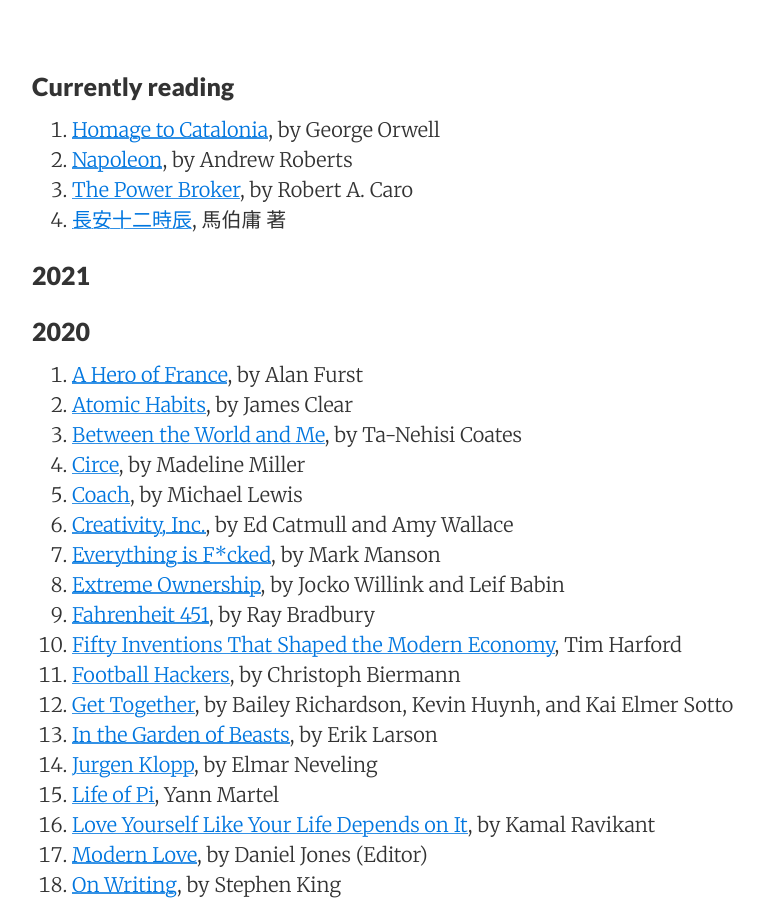
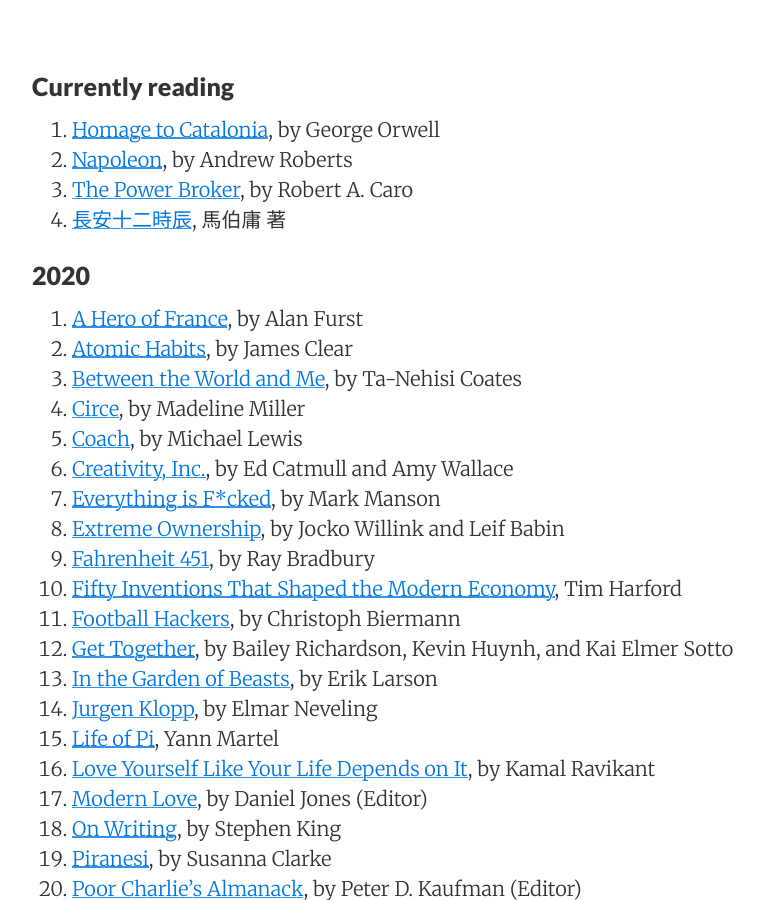
Before and after one commit to sewardlee337/sewardlee337.github.io, a Jekyll site: the page built from readinglist.md, in a window 1280 px wide and 900 px high, scrolled down 304 px. Shown: the whole window, without its empty margins (188-952 px from the left). Built offline with Jekyll 4.4.1, drawn with Linux system fonts in a browser that asks for light colours; nearby versions of some CDN libraries.

Commit message:
Update reading list

```diff
--- a/readinglist.md
+++ b/readinglist.md
@@ -16,9 +16,6 @@
 1. [Napoleon](https://amzn.to/2zT0J1G), by Andrew Roberts
 1. [The Power Broker](https://amzn.to/3atKqVY), by Robert A. Caro
 1. [長安十二時辰](https://bit.ly/2tiqPbg), 馬伯庸 著
-
-
-### 2021
 
 
 ### 2020
```
